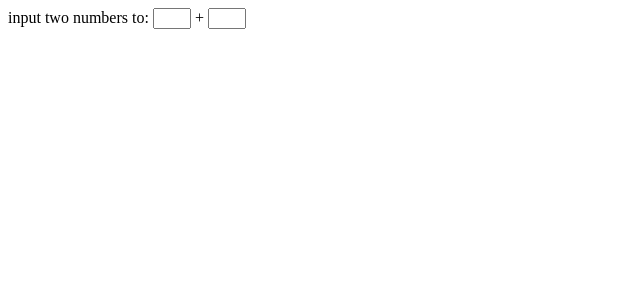
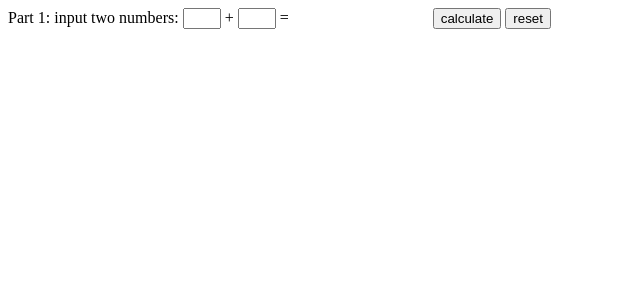
Before and after one commit to shpp-isahnovskii/shpp-Intro_to_Fullstack, a PHP site: page / in a window 1280 px wide. Shown: the top 300 px of the page, without its empty margins (0-640 px from the left). Run offline with PHP 8.4, Linux system fonts and the light colour scheme.

Commit message:
PS2: first steps

```diff
--- a/task2/razminka/index.html
+++ b/task2/razminka/index.html
@@ -6,15 +6,21 @@
     <meta http-equiv="X-UA-Compatible" content="ie=edge">
     <title>razminka</title>
     <link rel="stylesheet" type="text/css" href="style.css">
+
 </head>
 <body>
     <div class="sum_of_numbers">
-        <form action="#">
-          input two numbers to:
-          <input type="text" id="sum_num_1" name="sum1" min="-100" max="100" maxlength="4"> +
-          <input type="text" id="sum_num_2" name="sum2" maxlength="4">
+        <form action="#" id="sum">
+        Part 1:
+        input two numbers:
+          <input type="text" id="sum_num_1" name="sum1" maxlength="4"> +
+          <input type="text" id="sum_num_2" name="sum2" maxlength="4"> = <span id="sum_of_two" length="5"></span>
         </form>
+        <div class="buttons_part_one">
+            <button onclick="sum_of_num()">calculate</button>
+            <button onclick="reset()">reset</button>
+        </div>
     </div>
-
+    <script src="warm_up.js"></script>
 </body>
 </html>
--- a/task2/razminka/style.css
+++ b/task2/razminka/style.css
@@ -1,3 +1,25 @@
+
+/**
+ * Part 1. Sum of numbers
+ */
+.sum_of_numbers {
+    display: flex;
+    flex-direction: row;
+}
+span {
+    display: inline-block;
+    width: 40px;
+}
 .sum_of_numbers input {
     width: 30px;
 }
+.buttons_part_one {
+    margin-left: 100px;
+}
+.buttons_part_one button {
+    margin-bottom: 10px;
+}
+
+/**
+ * Part 2. Sum of numbers
+ */
--- /dev/null
+++ b/task2/razminka/warm_up.js
@@ -0,0 +1,45 @@
+
+let a = document.getElementById("sum_num_1");
+let b = document.getElementById("sum_num_2");
+
+function sum_of_num(){
+  let counter;
+  let sum = 0;
+
+  if(a > b) {
+    counter = a - b;
+  } else {
+    counter = b - a;
+  }
+
+  for (let index = 0; index < counter; index++) {
+
+
+    sum +=
+
+  }
+
+  let regxp = /[237]$/g;
+
+  let found = a.value.match(regxp);
+
+  console.log(found);
+
+
+  document.getElementById("sum_of_two").innerHTML = parseInt(a.value) + parseInt(b.value);
+}
+function reset() {
+  if(document.getElementById("sum_of_two").value != "") {
+    document.getElementById("sum_num_1").value = "";
+    document.getElementById("sum_num_2").value = "";
+    document.getElementById("sum_of_two").innerHTML = "";
+  }
+}
+
+var input = document.getElementById("sum");
+input.addEventListener("keyup", function(event) {
+  if (event.keyCode === 13) {
+   event.preventDefault();
+   sum_of_num();
+  }
+});
```
